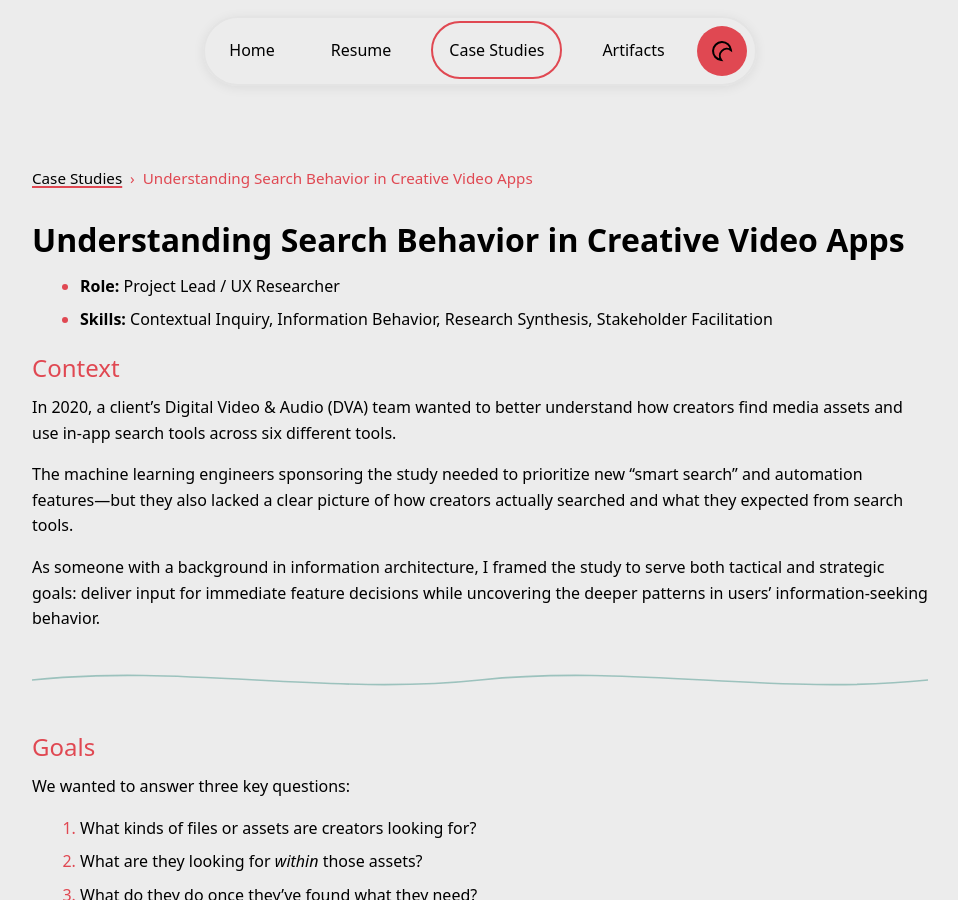
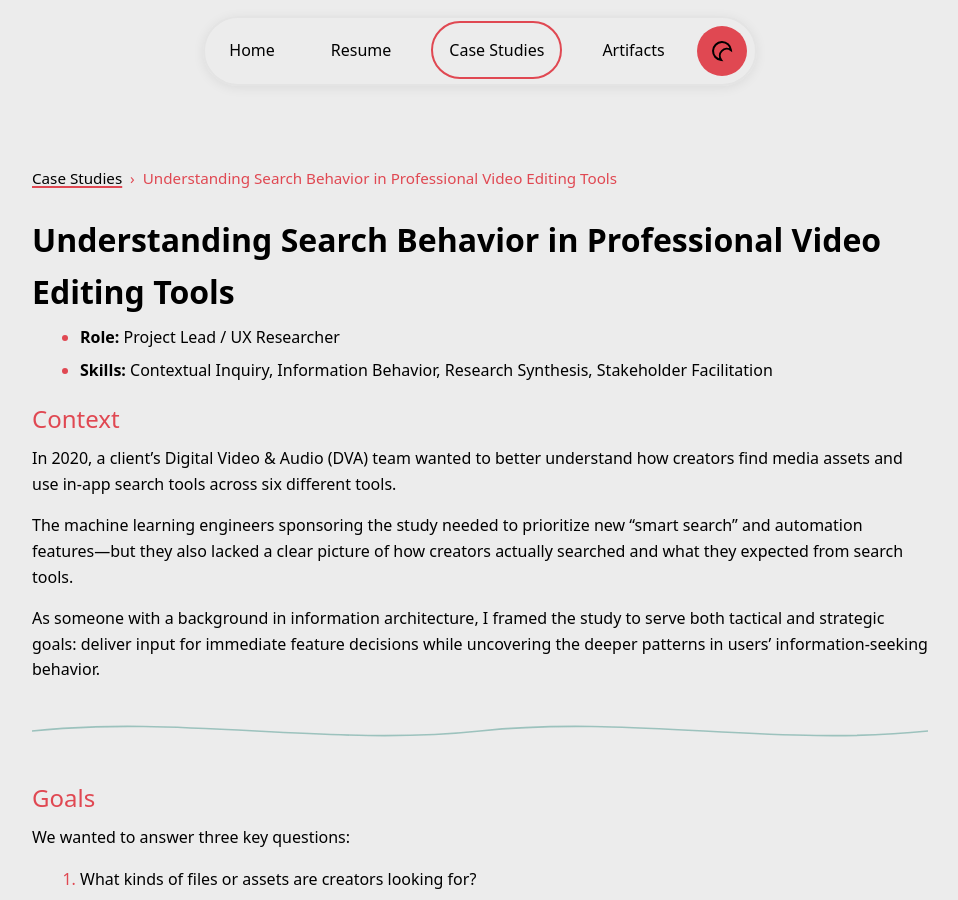
Before and after one commit to singhams/portfolio, a Jekyll site: the page built from _case_studies/search-behavior.md, in a window 1280 px wide and 900 px high. Shown: the whole window, without its empty margins (160-1118 px from the left). Built offline with Jekyll 4.4.1, drawn with Linux system fonts in a browser that asks for light colours.

Commit message:
Update search-behavior.md
edit title again

```diff
--- a/_case_studies/search-behavior.md
+++ b/_case_studies/search-behavior.md
@@ -1,7 +1,7 @@
 ---
 layout: article
 tags: [UX Research, Contextual Inquiry, Information Architecture]
-title: Understanding Search Behavior in Creative Video Apps
+title: Understanding Search Behavior in Professional Video Editing Tools
 excerpt: I led a foundational UX research study for a Digital Video & Audio software team, uncovering how creators search for and within media assets. The findings shaped priorities for a tool's in-app search and inspired features like automated removal of “ums,” “ahs,” and “likes.”
 image: /assets/images/artifacts/thumb/search-slide-thumb.webp
 featured: true
```
